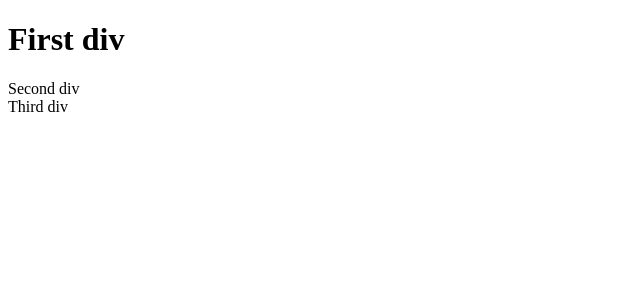
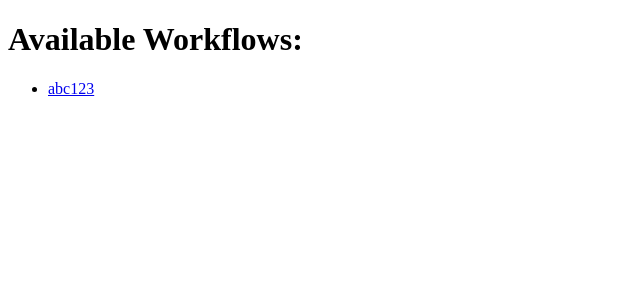
Before and after one commit to open-truss/open-truss, a Next.js app in the folder demo-app/: page / in a window 1280 px wide. Shown: the top 300 px of the page, without its empty margins (0-640 px from the left). Built offline with nearby package versions, Linux system fonts and the light colour scheme.

Commit message:
Root now shows available workflows, /workflows/:id renders the workflow

```diff
--- a/demo-app/src/app/page.tsx
+++ b/demo-app/src/app/page.tsx
@@ -1,7 +1,7 @@
-import WorkflowRenderer from "@/components/WorkflowRenderer";
+import AvailableWorkflows from "@/components/AvailableWorkflows";
 
 export default function Home() {
   return (
-    <WorkflowRenderer />
+    <AvailableWorkflows />
   )
 }
--- a/demo-app/src/components/WorkflowRenderer.tsx
+++ b/demo-app/src/app/workflows/[id]/page.tsx
@@ -3,9 +3,9 @@ import * as yaml from 'yaml'
 import { Workflow } from '@/types'
 import displayComponents from '@/display-components'
 
-async function WorkflowRenderer() {
+async function WorkflowPage({ params }: { params: { id: string }}) {
   // 1. read file
-  const fileContents = await fs.readFile('./src/workflow.yaml', 'utf-8')
+  const fileContents = await fs.readFile(`./src/workflows/${params.id}.yaml`, 'utf-8')
 
   // 2. parse yaml
   const config: Workflow = yaml.parse(fileContents)
@@ -27,4 +27,4 @@ async function WorkflowRenderer() {
   )
 }
 
-export default WorkflowRenderer
+export default WorkflowPage
--- /dev/null
+++ b/demo-app/src/components/AvailableWorkflows.tsx
@@ -0,0 +1,22 @@
+import { promises as fs } from 'fs'
+import Link from 'next/link'
+
+async function AvailableWorkflows() {
+  const workflows = await fs.readdir('./src/workflows/')
+  const workflowIds = workflows.map((fileName) => fileName.replace('.yaml', ''))
+
+  return (
+    <div>
+      <h1>Available Workflows:</h1>
+      <ul>
+        {workflowIds.map((workflowId) => (
+          <li key={workflowId}>
+            <Link href={`workflows/${workflowId}`}>{workflowId}</Link>
+          </li>
+        ))}
+      </ul>
+    </div>
+  )
+}
+
+export default AvailableWorkflows
--- a/demo-app/src/workflow.yaml
+++ b/demo-app/src/workflows/abc123.yaml
@@ -10,6 +10,8 @@ workflows:
     - component: div
       props:
         children: Second div
+        style:
+          color: red
     - component: div
       props:
         children: Third div
```
